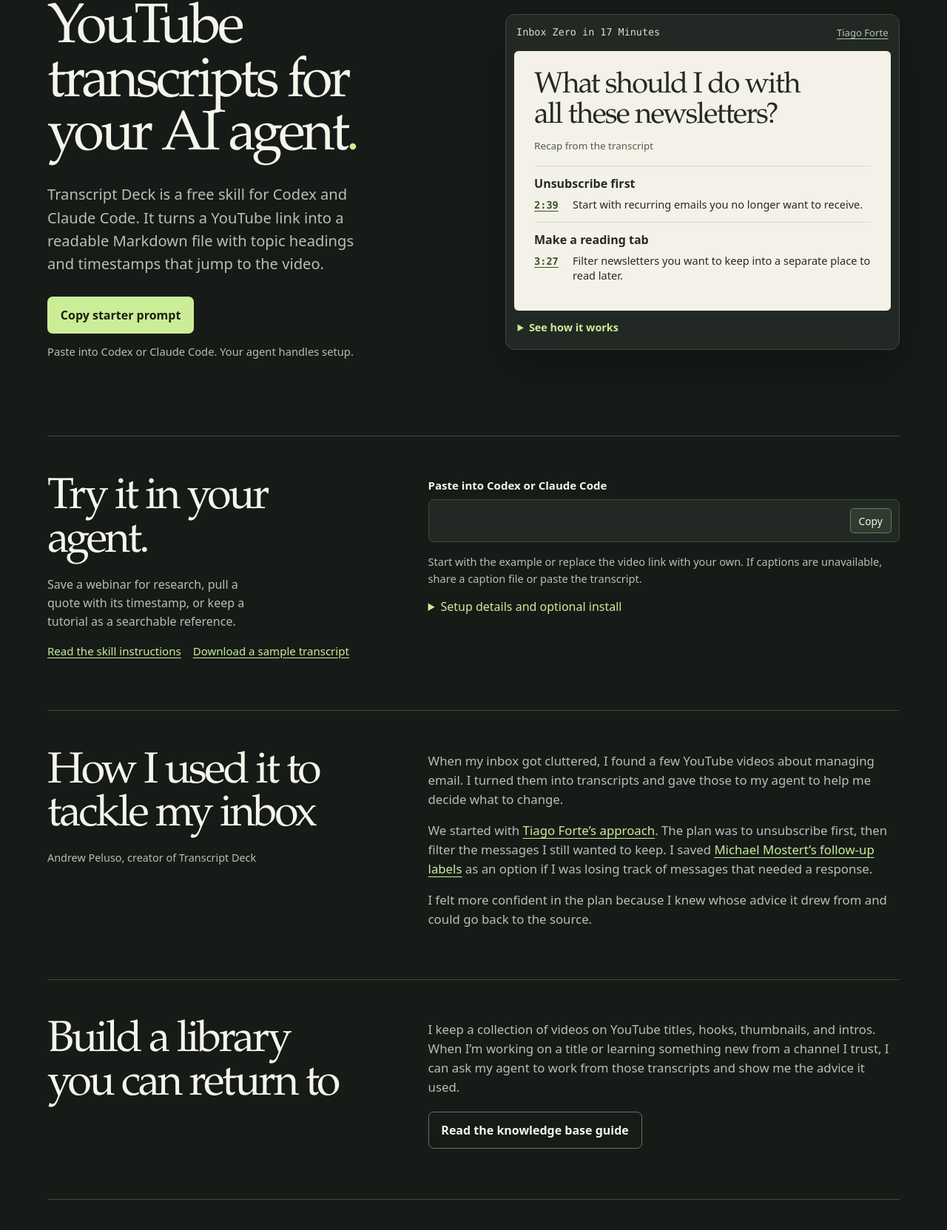
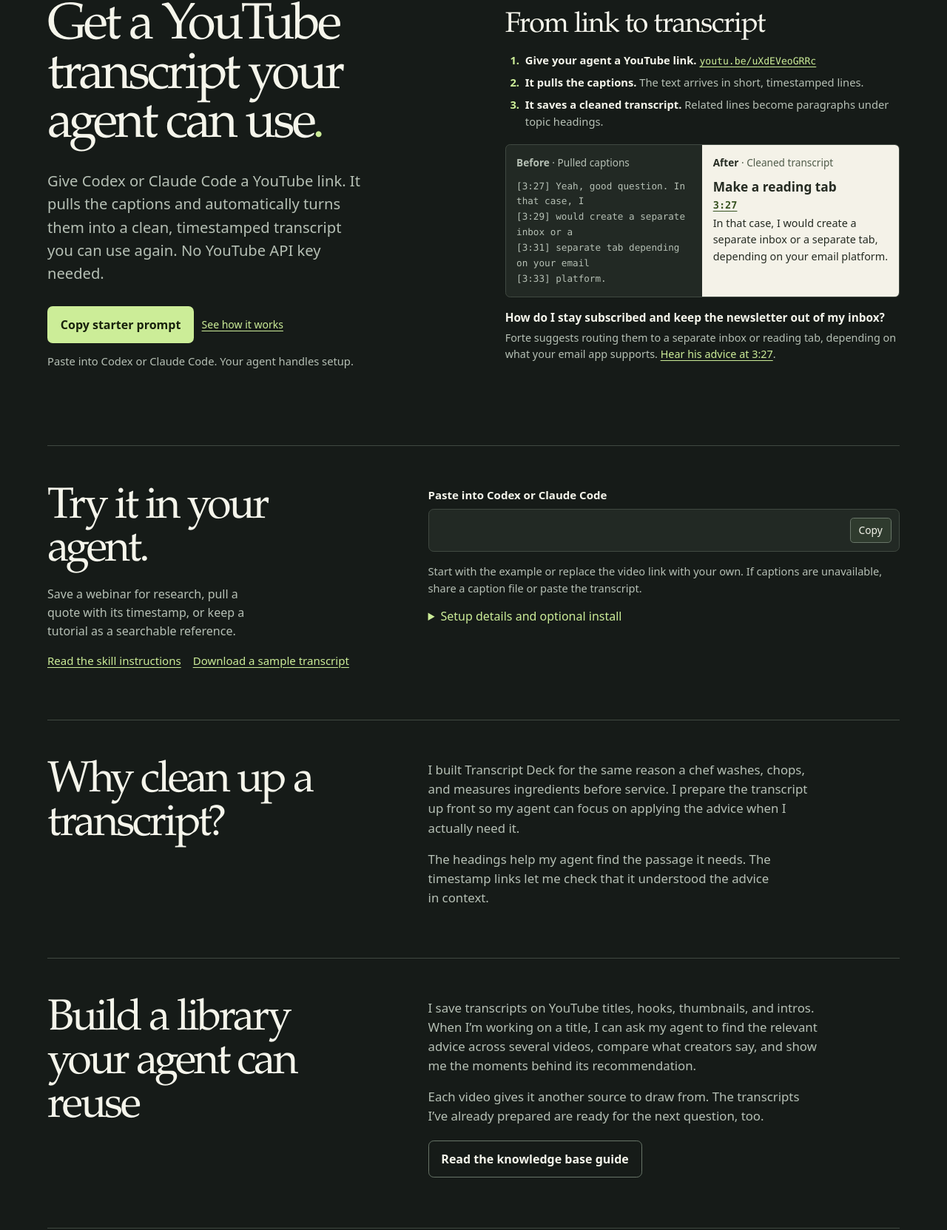
Before and after one commit to andrewpeluso/transcript-deck, a website: page site/index.html in a window 1280 px wide. Shown: the part 178-1841 px from the top of the page at 74% size. Drawn offline with Linux system fonts and the light colour scheme.

Commit message:
Show how Transcript Deck prepares reusable sources

```diff
--- a/site/index.html
+++ b/site/index.html
@@ -24,38 +24,40 @@
   <main class="shell">
     <div class="hero">
       <div class="intro">
-        <h1>YouTube transcripts for your AI agent<span>.</span></h1>
-        <p>Transcript Deck is a free skill for Codex and Claude Code. It turns a YouTube link into a readable Markdown file with topic headings and timestamps that jump to the video.</p>
+        <h1>Get a YouTube transcript your agent can use<span>.</span></h1>
+        <p>Give Codex or Claude Code a YouTube link. It pulls the captions and automatically turns them into a clean, timestamped transcript you can use again. No YouTube API key needed.</p>
         <div class="actions">
           <button id="start" class="button primary" type="button" data-copy="prompt" data-position="hero" data-copy-status="hero-copy-status">Copy starter prompt</button>
-          <a class="walkthrough-shortcut" id="walkthrough-shortcut" href="#walkthrough-heading">See how it works</a>
+          <a class="walkthrough-shortcut" href="#walkthrough-heading">See how it works</a>
         </div>
         <p class="hero-hint" id="hero-copy-status" role="status">Paste into Codex or Claude Code. Your agent handles setup.</p>
       </div>
-      <section id="example" class="example" aria-labelledby="example-title">
-        <div class="example-top">
-          <p>Inbox Zero in 17 Minutes</p>
-          <a href="https://www.youtube.com/watch?v=uXdEVeoGRRc">Tiago Forte</a>
+      <section id="example" class="example" aria-labelledby="walkthrough-heading">
+        <h2 id="walkthrough-heading" tabindex="-1">From link to transcript</h2>
+        <ol class="workflow-steps">
+          <li><strong>Give your agent a YouTube link.</strong> <a class="example-url" href="https://youtu.be/uXdEVeoGRRc" aria-label="Open Tiago Forte’s inbox video on YouTube">youtu.be/uXdEVeoGRRc</a></li>
+          <li><strong>It pulls the captions.</strong> The text arrives in short, timestamped lines.</li>
+          <li><strong>It saves a cleaned transcript.</strong> Related lines become paragraphs under topic headings.</li>
+        </ol>
+        <div class="comparison">
+          <section class="caption-before" aria-labelledby="before-title">
+            <h3 id="before-title">Before <span>· Pulled captions</span></h3>
+            <pre>[3:27] Yeah, good question. In that case, I
+[3:29] would create a separate inbox or a
+[3:31] separate tab depending on your email
+[3:33] platform.</pre>
+          </section>
+          <section class="caption-after" aria-labelledby="after-title">
+            <h3 id="after-title">After <span>· Cleaned transcript</span></h3>
+            <h4>Make a reading tab</h4>
+            <a class="time" href="https://www.youtube.com/watch?v=uXdEVeoGRRc&amp;t=207s" target="_blank" rel="noopener" aria-label="3:27 in the original video (opens in a new tab)">3:27</a>
+            <p>In that case, I would create a separate inbox or a separate tab, depending on your email platform.</p>
+          </section>
         </div>
-        <div class="sheet">
-          <h2 class="sheet-title" id="example-title">What should I do with all these newsletters?</h2>
-          <p class="sheet-note">Recap from the transcript</p>
-          <section><h3>Unsubscribe first</h3><div><a class="time" href="https://www.youtube.com/watch?v=uXdEVeoGRRc&amp;t=159s" target="_blank" rel="noopener" aria-label="2:39 in the original video (opens in a new tab)">2:39</a><p>Start with recurring emails you no longer want to receive.</p></div></section>
-          <section><h3>Make a reading tab</h3><div><a class="time" href="https://www.youtube.com/watch?v=uXdEVeoGRRc&amp;t=207s" target="_blank" rel="noopener" aria-label="3:27 in the original video (opens in a new tab)">3:27</a><p>Filter newsletters you want to keep into a separate place to read later.</p></div></section>
-        </div>
-        <details class="walkthrough">
-          <summary id="walkthrough-heading">See how it works</summary>
-          <p class="demo-context">I used this video to decide what to unsubscribe from and where to put the newsletters I still wanted to read. <span>— Andrew Peluso</span></p>
-          <ol>
-            <li><a href="#start">Copy the starter prompt.</a> It already includes Tiago Forte’s video link.</li>
-            <li>
-              <strong>Paste it into Codex or Claude Code.</strong>
-              <div class="code-box"><code><!-- starter-prompt --></code></div>
-              <p>Your agent may ask permission to download its tools the first time.</p>
-            </li>
-            <li><strong>Open the Markdown file your agent returns.</strong> Find the topic you need, then click its timestamp. <a href="https://www.youtube.com/watch?v=uXdEVeoGRRc&amp;t=207s" target="_blank" rel="noopener">Try it at 3:27 in the original video.</a></li>
-          </ol>
-        </details>
+        <section class="demo-answer" aria-labelledby="demo-question">
+          <h3 id="demo-question">How do I stay subscribed and keep the newsletter out of my inbox?</h3>
+          <p>Forte suggests routing them to a separate inbox or reading tab, depending on what your email app supports. <a href="https://www.youtube.com/watch?v=uXdEVeoGRRc&amp;t=207s">Hear his advice at 3:27</a>.</p>
+        </section>
       </section>
     </div>
     <section id="install" class="install" aria-labelledby="install-title">
@@ -79,6 +81,21 @@
         <p id="copy-status" class="sr-only" role="status"></p>
       </div>
     </section>
+    <section class="split" aria-labelledby="cleanup-title">
+      <h2 class="section-title" id="cleanup-title">Why clean up a transcript?</h2>
+      <div class="prose">
+        <p>I built Transcript Deck for the same reason a chef washes, chops, and measures ingredients before service. I prepare the transcript up front so my agent can focus on applying the advice when I actually need it.</p>
+        <p>The headings help my agent find the passage it needs. The timestamp links let me check that it understood the advice in context.</p>
+      </div>
+    </section>
+    <section class="split" aria-labelledby="library-title">
+      <h2 class="section-title" id="library-title">Build a library your agent can reuse</h2>
+      <div class="prose">
+        <p>I save transcripts on YouTube titles, hooks, thumbnails, and intros. When I’m working on a title, I can ask my agent to find the relevant advice across several videos, compare what creators say, and show me the moments behind its recommendation.</p>
+        <p>Each video gives it another source to draw from. The transcripts I’ve already prepared are ready for the next question, too.</p>
+        <a class="button outline" href="/guides/youtube-knowledge-base/">Read the knowledge base guide</a>
+      </div>
+    </section>
     <section class="split" aria-labelledby="inbox-title">
       <div>
         <h2 class="section-title" id="inbox-title">How I used it to tackle my inbox</h2>
@@ -90,17 +107,10 @@
         <p>I felt more confident in the plan because I knew whose advice it drew from and could go back to the source.</p>
       </div>
     </section>
-    <section class="split" aria-labelledby="library-title">
-      <h2 class="section-title" id="library-title">Build a library you can return to</h2>
-      <div class="prose">
-        <p>I keep a collection of videos on YouTube titles, hooks, thumbnails, and intros. When I’m working on a title or learning something new from a channel I trust, I can ask my agent to work from those transcripts and show me the advice it used.</p>
-        <a class="button outline" href="/guides/youtube-knowledge-base/">Read the knowledge base guide</a>
-      </div>
-    </section>
     <section class="split" aria-labelledby="answers-title">
       <h2 class="section-title" id="answers-title">What to know before you start</h2>
       <dl class="answers">
-        <div><dt>Which AI agents can use Transcript Deck?</dt><dd>Use Codex or Claude Code in a local workspace on macOS or Linux. Your agent needs access to a terminal and the internet.</dd></div>
+        <div><dt>Which AI agents can use Transcript Deck?</dt><dd>The skill is free to use with Codex or Claude Code in a local workspace on macOS or Linux. Your agent needs access to a terminal and the internet.</dd></div>
         <div><dt>What does the Markdown file include?</dt><dd>A transcript grouped under topic headings, with links to timestamps in the original video. You can read it, give it to your agent, or save it in a knowledge base.</dd></div>
         <div><dt>Do I need to install anything first?</dt><dd>Start by pasting the prompt into your agent. It checks for the tools it needs and sets them up if they’re missing. It may ask permission to download them.</dd></div>
         <div><dt>What if the video has no accessible English captions?</dt><dd>Give your agent a subtitle file or paste a transcript. Transcript Deck retrieves existing captions and can structure text you provide. It needs one of those text sources to work.</dd></div>
--- a/site/style.css
+++ b/site/style.css
@@ -27,39 +27,38 @@ nav a:hover, nav [aria-current="page"], .foot a:hover { color: var(--accent) }
 .hero { display: grid; grid-template-columns: 1.04fr 1fr; align-items: center; gap: clamp(2rem, 5vw, 5rem); padding-block: clamp(4.25rem, 8vw, 7.5rem) }
 h1, .section-title, .install h2, .guide-content h2 { font-family: var(--serif); font-weight: 400; letter-spacing: -.055em }
 h1 { margin: 0; font-size: clamp(3.3rem, 5.9vw, 5.85rem); line-height: .96; text-wrap: balance }
+.hero h1 { font-size: clamp(3rem, 5.4vw, 5.35rem) }
 h1 span { color: var(--accent) }
 .intro p { color: var(--muted); margin: 1.6rem 0 1.8rem; max-width: 37ch; font-size: clamp(1.08rem, 2vw, 1.26rem) }
 .intro .hero-hint { margin: .8rem 0 0; max-width: none; font-size: .92rem }
 .actions { display: flex; gap: .65rem; flex-wrap: wrap }
-.walkthrough-shortcut { display: none }
+.walkthrough-shortcut { display: inline-flex; align-items: center; min-height: 2.75rem; color: var(--accent); font-size: .875rem }
 .button { display: inline-flex; align-items: center; justify-content: center; border: 1px solid transparent; border-radius: .45rem; padding: .73rem 1.05rem; min-height: 2.85rem; font-weight: 640; text-decoration: none }
 .button:hover { filter: brightness(.89) }
 .primary { background: var(--accent); color: #18210d }
 .outline { border-color: #687568 }
-.example { background: var(--surface); border: 1px solid var(--line); border-radius: .8rem; overflow: hidden; box-shadow: 0 1.6rem 3.5rem #0004 }
-.example-top { display: flex; justify-content: space-between; align-items: center; gap: .55rem; padding: .9rem }
-.example-top p { font: 500 .84rem/1.25 var(--mono); margin: 0; color: #d6dfd4 }
-.example-top a { color: var(--muted); font-size: .82rem; white-space: nowrap }
-.sheet { margin: 0 .7rem; background: var(--paper); color: var(--paper-ink); border-radius: .36rem; padding: clamp(1.05rem, 2.3vw, 1.7rem) }
-.sheet-title { margin: 0; font: 400 clamp(1.75rem, 3.1vw, 2.65rem)/1.04 var(--serif); letter-spacing: -.045em; text-wrap: balance }
-.sheet-note { color: #505c4a; font-size: .84rem; margin: .55rem 0 1rem }
-.sheet section { border-top: 1px solid #d5d9cd; padding: .7rem 0 .62rem }
-.sheet h3 { font-size: 1rem; margin: 0 0 .28rem }
-.sheet section div { display: grid; grid-template-columns: 3.25rem 1fr; align-items: baseline }
-.sheet section p { margin: 0; font-size: .91rem; line-height: 1.4 }
+.example { min-width: 0 }
+.example > h2 { margin: 0; font: 400 clamp(1.8rem, 3vw, 2.55rem)/1.08 var(--serif); letter-spacing: -.035em; scroll-margin-block-start: 1rem }
+.workflow-steps { display: grid; gap: .45rem; margin: .95rem 0 1.2rem; padding-inline-start: 1.45rem; color: var(--muted); font-size: .92rem }
+.workflow-steps li { padding-inline-start: .25rem }
+.workflow-steps li::marker { color: var(--accent); font-weight: 700 }
+.workflow-steps strong { color: var(--ink) }
+.workflow-steps a, .demo-answer a { color: var(--accent) }
+.example-url { font: .82rem var(--mono); overflow-wrap: anywhere }
+.comparison { display: grid; grid-template-columns: repeat(2, minmax(0, 1fr)); background: var(--surface); border: 1px solid var(--line); border-radius: .4rem; overflow: hidden }
+.comparison section { min-width: 0; padding: .85rem .9rem }
+.comparison h3 { margin: 0 0 .8rem; font-size: .85rem; line-height: 1.4 }
+.comparison h3 span { font-weight: 500 }
+.caption-before { color: var(--muted) }
+.caption-before pre { white-space: pre-wrap; overflow-wrap: anywhere; margin: 0; font: .79rem/1.65 var(--mono); font-variant-numeric: tabular-nums }
+.caption-after { background: var(--paper); color: var(--paper-ink) }
+.caption-after h3 span { color: #505c4a }
+.caption-after h4 { margin: 0; font: 600 1.08rem/1.3 system-ui, sans-serif }
+.caption-after p { margin: .12rem 0 0; font-size: .9rem }
 .time { display: inline-flex; align-items: center; color: #385322; width: fit-content; min-height: 24px; font: 650 .85rem/1.35 var(--mono) }
-.walkthrough { margin: 0 .7rem; padding-bottom: .25rem }
-.walkthrough summary { padding: .8rem .3rem; font-size: .9rem; font-weight: 650; scroll-margin-block-start: .75rem }
-.walkthrough summary:focus-visible { outline-offset: -2px }
-.walkthrough ol { color: var(--muted); margin: .65rem 0 1rem; padding: 0 .45rem 0 1.7rem; font-size: .91rem }
-.walkthrough li + li { margin-top: .8rem }
-.walkthrough a { color: var(--accent) }
-.walkthrough strong { color: var(--ink) }
-.walkthrough .code-box { background: var(--bg); margin-top: .4rem }
-.walkthrough .code-box code { font-size: .77rem }
-.walkthrough li p { font-size: .85rem; margin: .45rem 0 0 }
-.demo-context { color: var(--muted); margin: .1rem .3rem .9rem; padding: .15rem .75rem; border-inline-start: 2px solid var(--line) }
-.demo-context span { white-space: nowrap }
+.demo-answer { margin-top: 1rem }
+.demo-answer h3 { margin: 0 0 .25rem; font-size: .96rem }
+.demo-answer p { margin: 0; color: var(--muted); font-size: .9rem }
 .install, .split { display: grid; grid-template-columns: .8fr 1.2fr; gap: clamp(2rem, 7vw, 6rem); padding: 3.4rem 0 4.25rem; border-top: 1px solid var(--line); scroll-margin-top: 1.2rem }
 .section-title, .install h2 { margin: 0; font-size: clamp(2.4rem, 4.6vw, 4rem); line-height: 1 }
 .install-intro p { color: var(--muted); max-width: 32ch }
@@ -76,7 +75,7 @@ details p { font-size: .94rem }
 .code-box code { flex: 1; min-width: 0; overflow-wrap: anywhere; color: #dfecd9; font: .86rem/1.5 var(--mono) }
 .copy { border: 1px solid #697669; padding: .35rem .55rem; min-width: 3.5rem; border-radius: .3rem; background: #2f3b2e; font-size: .86rem }
 .copy:hover { border-color: var(--accent) }
-.prose p { color: var(--muted); margin: 0 0 1rem; font-size: 1.05rem; max-width: 66ch }
+.prose p { color: var(--muted); margin: 0 0 1rem; font-size: 1.05rem; max-inline-size: 55ch; text-wrap: pretty }
 .prose p:last-child { margin-bottom: 0 }
 .prose a:not(.button) { color: var(--accent) }
 .prose > .button { margin-top: .25rem }
@@ -90,7 +89,6 @@ details p { font-size: .94rem }
 .guide-lede { max-width: 46ch; color: var(--muted); font-size: 1.22rem; margin: 1.35rem 0 0 }
 .guide-layout { display: grid; grid-template-columns: minmax(0, 1fr) minmax(17rem, .55fr); align-items: start; gap: clamp(2rem, 7vw, 6rem); padding-block: 2.75rem 4rem }
 .guide-content { grid-area: 1 / 1 }
-.guide-content p { max-inline-size: 55ch; text-wrap: pretty }
 .guide-content section + section { margin-top: 2.5rem }
 .guide-content h2 { margin: 0 0 .65rem; font-size: clamp(2rem, 3.5vw, 3rem); line-height: 1.07 }
 .guide-content .code-box { margin-top: 1.2rem }
@@ -106,13 +104,12 @@ details p { font-size: .94rem }
 .sr-only { position: absolute; width: 1px; height: 1px; padding: 0; margin: -1px; overflow: hidden; clip-path: inset(50%); white-space: nowrap }
 @media (max-width: 50rem) {
   .shell { width: min(36rem, calc(100% - 3rem)) }
-  .hero, .install, .split, .guide-layout { grid-template-columns: 1fr }
-  .hero { gap: 2rem; padding-block: 3rem }
+  .hero, .comparison, .install, .split, .guide-layout { grid-template-columns: 1fr }
+  .hero { gap: 2rem; padding-block: 2.5rem 3rem }
   .split { gap: 1.15rem }
   .guide-header h1 { max-width: none }
   .kit, .guide-content { grid-area: auto }
   .actions .button { padding-inline: .86rem; font-size: .95rem }
-  .walkthrough-shortcut { display: inline-flex; align-items: center; min-height: 2.75rem; color: var(--accent); font-size: .875rem }
   .install, .split { padding-block: 2.5rem }
 }
 @media (max-width: 25rem) {
@@ -124,10 +121,6 @@ details p { font-size: .94rem }
   .brand img { width: 27px; height: 27px }
   .actions { column-gap: .5rem }
   .actions .button { padding-inline: .6rem }
-  .example-top { padding-inline: .65rem }
-  .example-top p { font-size: .8rem }
-  .sheet, .walkthrough { margin-inline: .5rem }
-  .sheet { padding-inline: .9rem }
 }
 @media (prefers-reduced-motion: reduce) {
   html { scroll-behavior: auto }
```
Also changed, not shown: site/main.js (+0 -12 lines).
